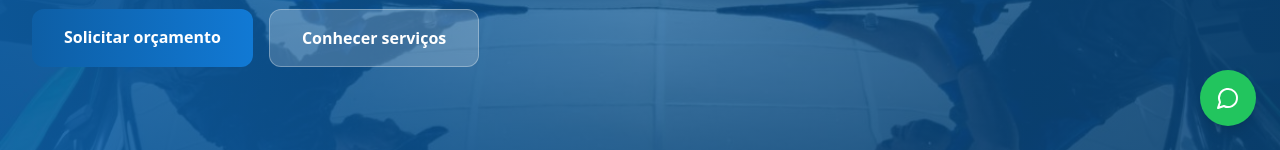
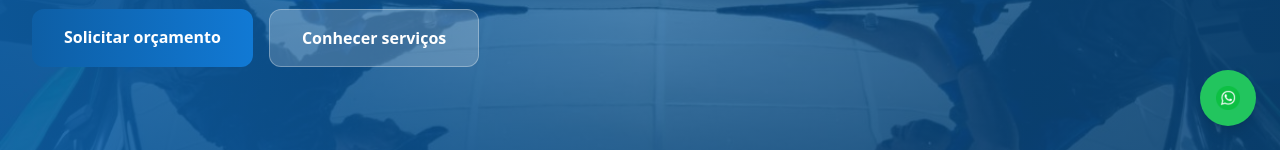
Before and after one commit to DevZipMateus/carglass, a React (Vite) app: page / in a window 1280 px wide. Shown: the part 650-800 px from the top of the page. Built offline with nearby package versions, Linux system fonts and the light colour scheme; the HTML template or start-up script is replaced by a standard one.

Commit message:
Update WhatsApp button image

```diff
--- a/src/components/Contact.tsx
+++ b/src/components/Contact.tsx
@@ -1,4 +1,4 @@
-import { Phone, Mail, MapPin, Clock, MessageCircle, Instagram } from "lucide-react";
+import { Phone, Mail, MapPin, Clock, Instagram } from "lucide-react";
 
 const Contact = () => {
   return (
@@ -29,10 +29,14 @@ const Contact = () => {
               {/* WhatsApp */}
               <a
                 href="https://wa.me/5551984065484"
-                className="flex items-center space-x-4 p-4 bg-card border border-border rounded-xl hover:shadow-glass transition-all duration-300 hover:-translate-y-1 group"
+                className="flex items-center space-x-4 p-4 bg-card border border-border rounded-xl hover:shadow-lg transition-all duration-300 hover:-translate-y-1 group"
               >
                 <div className="w-14 h-14 bg-green-500 rounded-full flex items-center justify-center group-hover:scale-110 transition-transform duration-300">
-                  <MessageCircle className="w-7 h-7 text-white" />
+                  <img
+                    src="/whatsapp-icon.png"
+                    alt="WhatsApp"
+                    className="w-7 h-7"
+                  />
                 </div>
                 <div>
                   <h4 className="font-semibold text-automotive-black">WhatsApp</h4>
--- a/src/components/Footer.tsx
+++ b/src/components/Footer.tsx
@@ -1,4 +1,4 @@
-import { Phone, Mail, MapPin, Clock, Instagram, MessageCircle } from "lucide-react";
+import { Phone, Mail, MapPin, Clock, Instagram } from "lucide-react";
 
 const Footer = () => {
   return (
@@ -25,7 +25,11 @@ const Footer = () => {
                 className="w-10 h-10 bg-green-500 rounded-full flex items-center justify-center hover:bg-green-600 transition-colors"
                 aria-label="WhatsApp"
               >
-                <MessageCircle className="w-5 h-5" />
+                <img
+                  src="/whatsapp-icon.png"
+                  alt="WhatsApp"
+                  className="w-5 h-5"
+                />
               </a>
               <a
                 href="https://instagram.com/carglass_vidros_automotivos"
--- a/src/components/WhatsAppButton.tsx
+++ b/src/components/WhatsAppButton.tsx
@@ -1,5 +1,3 @@
-import { MessageCircle } from "lucide-react";
-
 const WhatsAppButton = () => {
   return (
     <a
@@ -9,7 +7,11 @@ const WhatsAppButton = () => {
       className="whatsapp-button"
       aria-label="Entrar em contato via WhatsApp"
     >
-      <MessageCircle className="w-5 h-5 sm:w-6 sm:h-6" />
+      <img
+        src="/whatsapp-icon.png"
+        alt="WhatsApp"
+        className="w-5 h-5 sm:w-6 sm:h-6"
+      />
     </a>
   );
 };
--- a/src/index.css
+++ b/src/index.css
@@ -135,6 +135,10 @@ All colors MUST be HSL.
     @apply fixed bottom-4 sm:bottom-6 right-4 sm:right-6 z-50 bg-green-500 hover:bg-green-600 text-white p-3 sm:p-4 rounded-full shadow-lg transition-colors duration-300 flex items-center justify-center;
   }
 
+  .whatsapp-button img {
+    @apply w-5 h-5 sm:w-6 sm:h-6 object-contain;
+  }
+
   .hero-button {
     @apply bg-gradient-to-r from-automotive-blue to-automotive-blue-light text-white rounded-lg font-semibold hover:shadow-lg transition-all duration-300 hover:scale-105;
   }
```
Also changed, not shown: public/whatsapp-icon.png (added).
